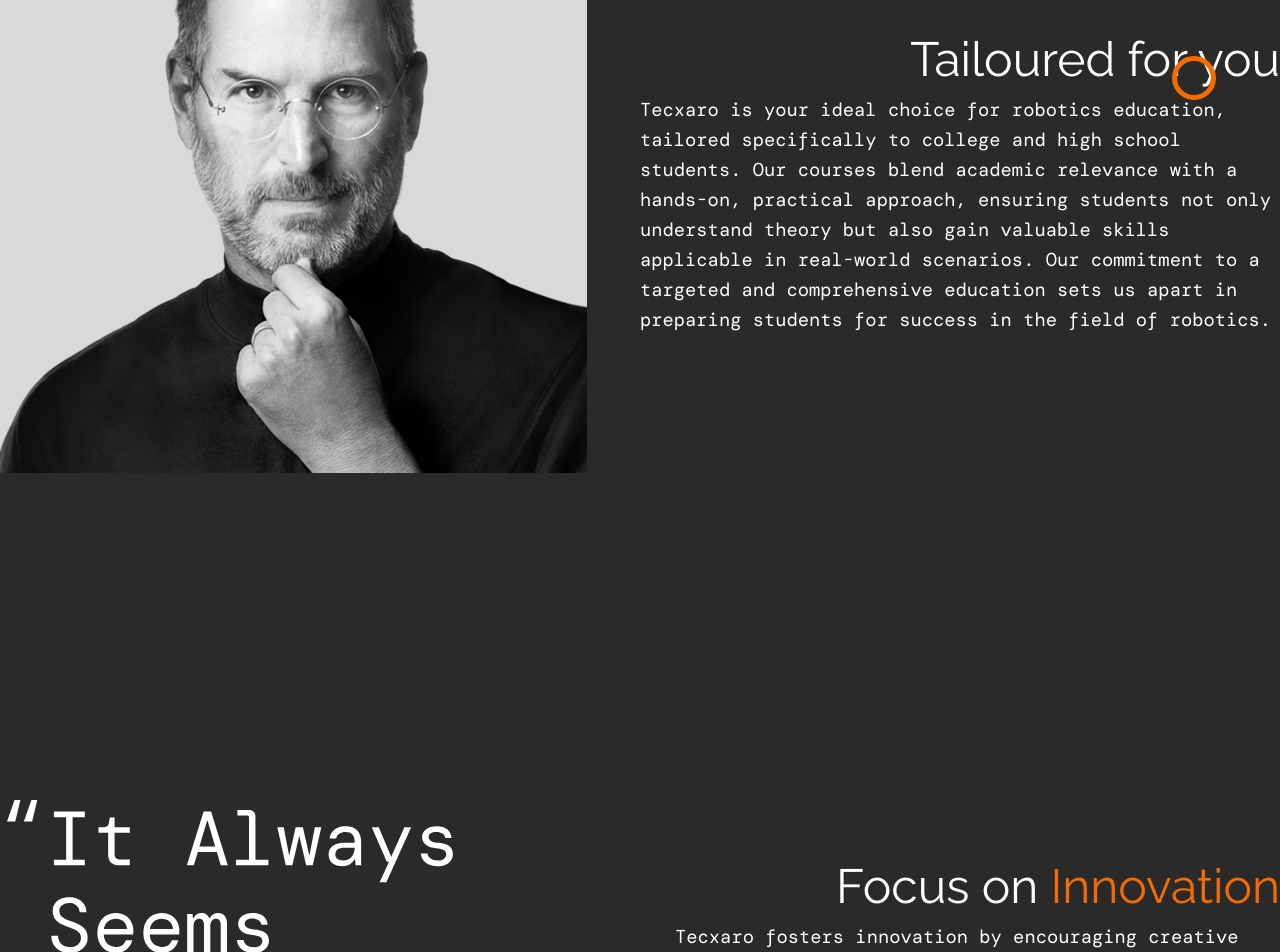
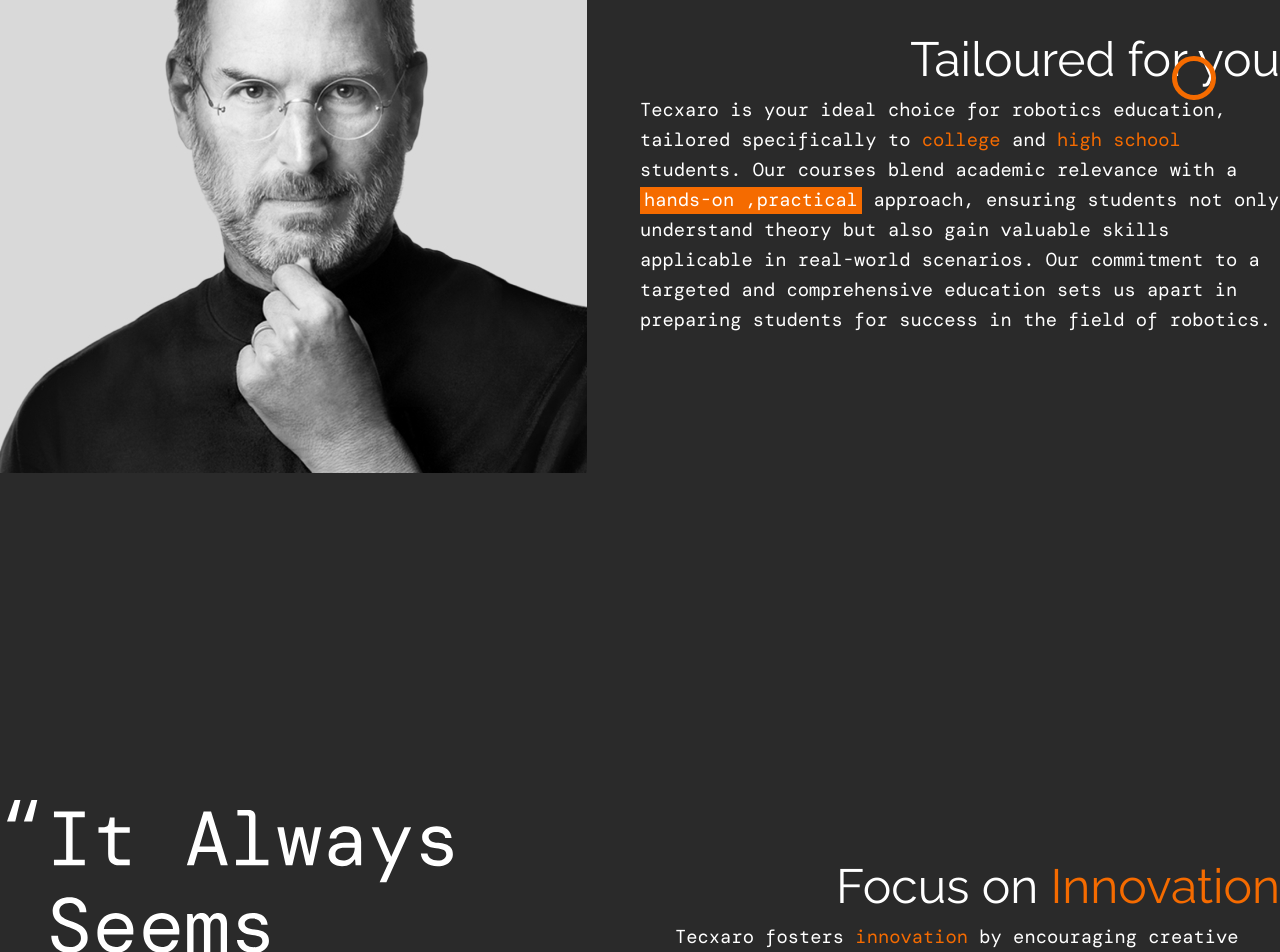
Before and after one commit to Techxaro/tecxaro-website, a React (Vite) app in the folder website/: page / in a window 1280 px wide. Shown: the part 2580-3532 px from the top of the page. Built offline with nearby package versions, Linux system fonts and the light colour scheme.

Commit message:
added highlighting touches for the tailoured for you and innovation section of the website

```diff
--- a/website/src/App.css
+++ b/website/src/App.css
@@ -43,6 +43,7 @@
 
     background-color: var(--orange);
     color: white;
+    /* color: black; */
     padding: 0 4px 2px 4px;
 
 }
--- a/website/src/screenSize/Desktop/Components/_4_whyChooseUs-2.jsx
+++ b/website/src/screenSize/Desktop/Components/_4_whyChooseUs-2.jsx
@@ -39,7 +39,7 @@ export const TailoredForYou = () => {
 
           {/* the paragraph part */}
           <div className=" ml-1">
-            <p className=" dmMono mainPara-tailourMadeForYou">Tecxaro is your ideal choice for robotics education, tailored specifically to college and high school students. Our courses blend academic relevance with a hands-on, practical approach, ensuring students not only understand theory but also gain valuable skills applicable in real-world scenarios. Our commitment to a targeted and comprehensive education sets us apart in preparing students for success in the field of robotics.</p>
+            <p className=" dmMono mainPara-tailourMadeForYou">Tecxaro is your ideal choice for robotics education, tailored specifically to <span className="color-orange text-3xl">college</span> and <span className="color-orange text-3xl">high school</span> students. Our courses blend academic relevance with a <span className="highlight-orange">hands-on ,practical</span> approach, ensuring students not only understand theory but also gain valuable skills applicable in real-world scenarios. Our commitment to a targeted and comprehensive education sets us apart in preparing students for success in the field of robotics.</p>
           </div>
 
 
--- a/website/src/screenSize/Desktop/Components/_5_whyChooseUs-3.jsx
+++ b/website/src/screenSize/Desktop/Components/_5_whyChooseUs-3.jsx
@@ -30,7 +30,7 @@ export const FocusOnInnovation = () => {
           {/* SUB HEADING "FOCUS ON INNOVATION" */}
           <div className="mb-12 mr-6">
             <h1 className="sub-heading-text font-semibold">Focus on
-            <span className="color-orange"> Innovation</span></h1>
+              <span className="color-orange"> Innovation</span></h1>
           </div>
 
 
@@ -38,7 +38,7 @@ export const FocusOnInnovation = () => {
 
           {/* MAIN PARAGRAPH  */}
           <div className="ml-4">
-            <p className="paragraph-text">Tecxaro fosters <span>innovation</span> by encouraging creative thinking and hands-on learning. We guide students to apply theoretical knowledge practically, cultivating a mindset of innovation. Our focus on real-world impact inspires the next generation of innovators, ready to bring positive change through robotics and technology. Join us in the journey of exploration and active innovation cultivation.</p>
+            <p className="paragraph-text">Tecxaro fosters <span className="color-orange text-3xl">innovation</span> by encouraging creative thinking and hands-on learning. We guide students to <span className="highlight-orange">apply theoretical knowledge practically</span>, cultivating a mindset of innovation. Our focus on <span className="color-orange text-3xl">real-world impact</span> inspires the next generation of innovators, ready to bring positive change through robotics and technology. Join us in the journey of exploration and active innovation cultivation.</p>
           </div>
 
 
```
